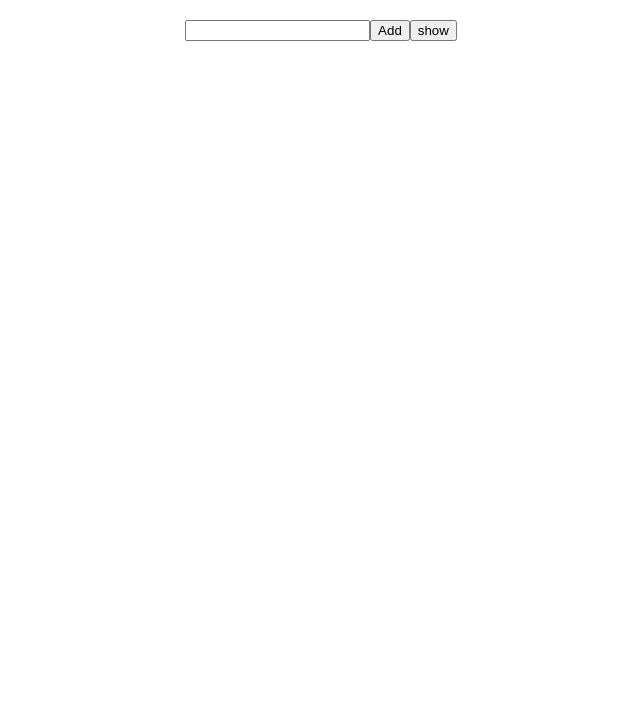
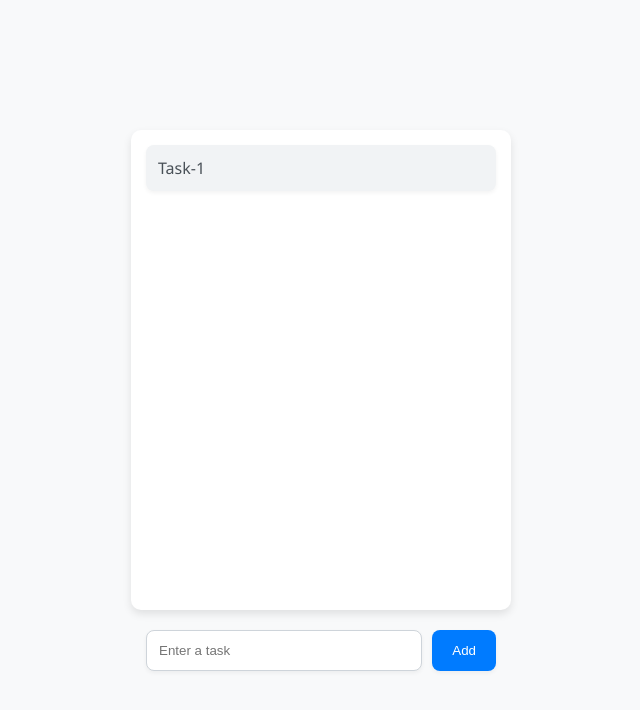
Before and after one commit to bhaktigondal/To-Do-Application, a plain HTML site: page index.html in a window 1280 px wide. Shown: the whole page, without its empty margins (319-959 px from the left). Drawn offline with Linux system fonts and the light colour scheme.

Commit message:
new changes

```diff
--- a/index.html
+++ b/index.html
@@ -4,13 +4,108 @@
 <head>
     <meta charset="UTF-8">
     <meta name="viewport" content="width=device-width, initial-scale=1.0">
-    <title>To-Do-Application</title>
+    <title>To-Do Application</title>
 
     <style>
-    .action-container{
+        body {
+            font-family: 'Segoe UI', Tahoma, Geneva, Verdana, sans-serif;
+            margin: 0;
+            padding: 0;
+            display: flex;
+            flex-direction: column;
+            align-items: center;
+            justify-content: center;
+            background: #f8f9fa;
+            height: 100vh;
+            color: #495057;
+        }
+
+        .list-container {
+            width: 350px;
+            height: 450px;
+            margin-top: 20px;
+            padding: 15px;
+            background-color: #ffffff;
+            border-radius: 10px;
+            box-shadow: 0 4px 8px rgba(0, 0, 0, 0.1);
+            overflow-y: auto;
+            scrollbar-width: thin;
+            scrollbar-color: #adb5bd #dee2e6;
+        }
+
+        .list-container::-webkit-scrollbar {
+            width: 8px;
+        }
+
+        .list-container::-webkit-scrollbar-thumb {
+            background-color: #adb5bd;
+            border-radius: 10px;
+        }
+
+        .list-container::-webkit-scrollbar-track {
+            background: #dee2e6;
+            border-radius: 10px;
+        }
+
+        .todo-item {
+            padding: 12px;
+            margin-bottom: 10px;
+            border-radius: 8px;
+            background-color: #f1f3f5;
+            box-shadow: 0 2px 4px rgba(0, 0, 0, 0.05);
+            transition: background-color 0.3s, transform 0.1s;
+        }
+
+        .todo-item:hover {
+            background-color: #e9ecef;
+            transform: translateY(-2px);
+        }
+
+        .action-container {
             display: flex;
             justify-content: center;
             margin: 20px auto;
+            width: 350px;
+        }
+
+        input[type="text"] {
+            flex: 1;
+            padding: 12px;
+            border: 1px solid #ced4da;
+            border-radius: 8px;
+            margin-right: 10px;
+            box-shadow: 0 2px 4px rgba(0, 0, 0, 0.05);
+            transition: border-color 0.3s;
+        }
+
+        input[type="text"]:focus {
+            border-color: #80bdff;
+            outline: none;
+            box-shadow: 0 0 8px rgba(0, 123, 255, 0.25);
+        }
+
+        button {
+            padding: 12px 20px;
+            border: none;
+            border-radius: 8px;
+            background-color: #007bff;
+            color: white;
+            cursor: pointer;
+            transition: background-color 0.3s, transform 0.1s;
+            box-shadow: 0 2px 4px rgba(0, 0, 0, 0.05);
+        }
+
+        button:hover {
+            background-color: #0056b3;
+        }
+
+        button:active {
+            background-color: #004085;
+            transform: scale(0.98);
+        }
+
+        button:focus {
+            outline: none;
         }
     </style>
 
@@ -19,34 +114,31 @@
 <body>
 
     <div class="list-container" id="list-container">
-
-    </div>
-    <div class="action-container">
-
-        <input type="text" id="input-todo">
-        <button onclick="add()">Add</button>
-        <button onclick="show()">show</button>
-
+        <div class="todo-item">Task-1</div>
     </div>
 
-
-
-
+    <div class="action-container">
+        <input type="text" id="input-todo" placeholder="Enter a task">
+        <button onclick="add()">Add</button>
+    </div>
 
     <script>
-        const todoList = []
+        const todoList = [];
 
         function add() {
-            const inputElement = document.getElementById('input-todo')
-            todoList.push(inputElement.value)
-            inputElement.value = ""
+            const inputElement = document.getElementById('input-todo');
+            todoList.push(inputElement.value);
+            inputElement.value = "";
+            renderToDoList();
+        }
 
+        function renderToDoList() {
+            const listcontainer = document.getElementById('list-container');
+            listcontainer.innerHTML = "";
 
+            for (const todoItem of todoList) {
+                listcontainer.innerHTML += `<div class="todo-item"><input type="checkbox"/> ${todoItem}</div>`;
             }
-        function show() {
-            // console.log(todoList)
-            const listcontainer = document.getElementById('list-container')
-
         }
     </script>
 
```
Lines whose indentation alone changed are shown as unchanged.
